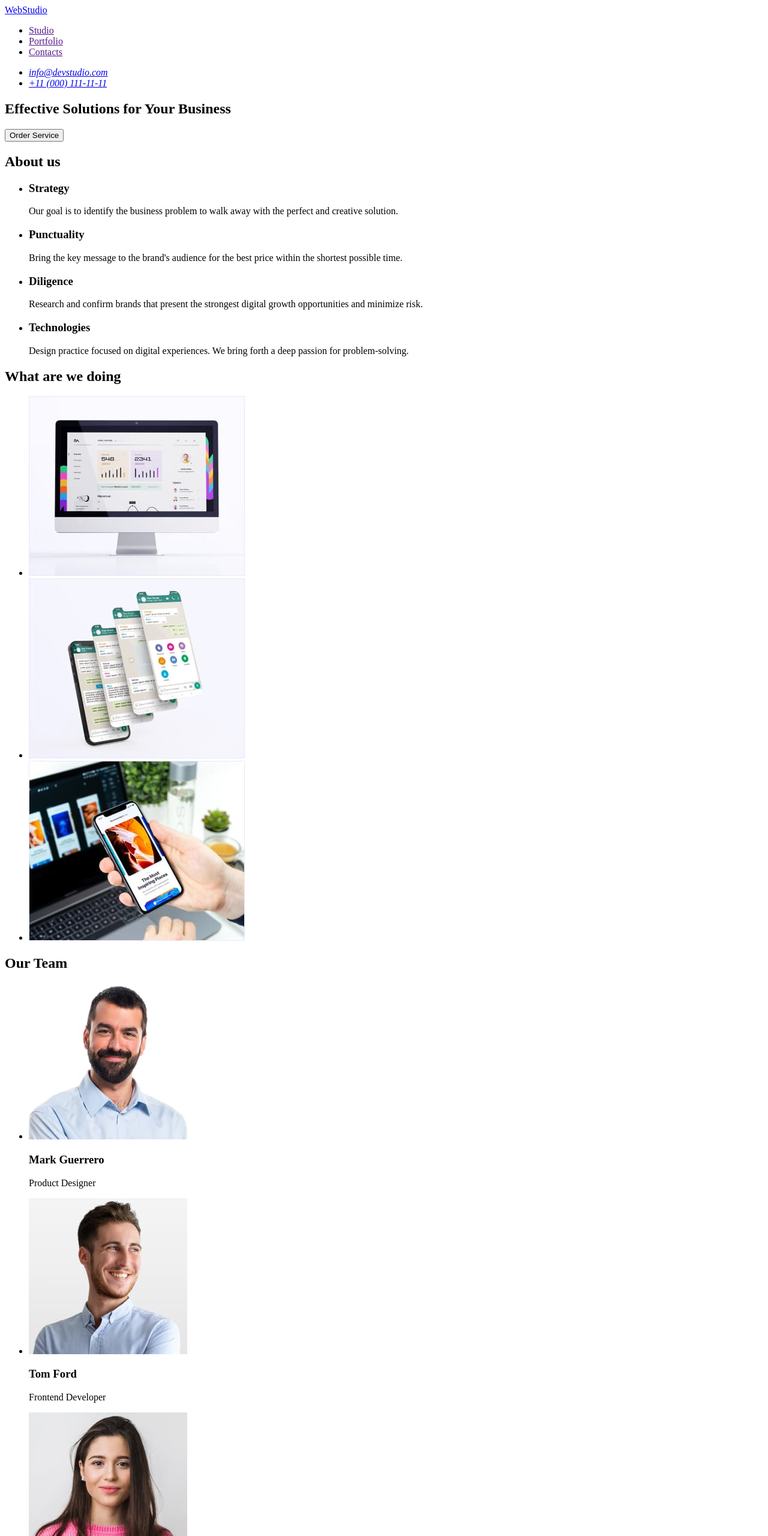
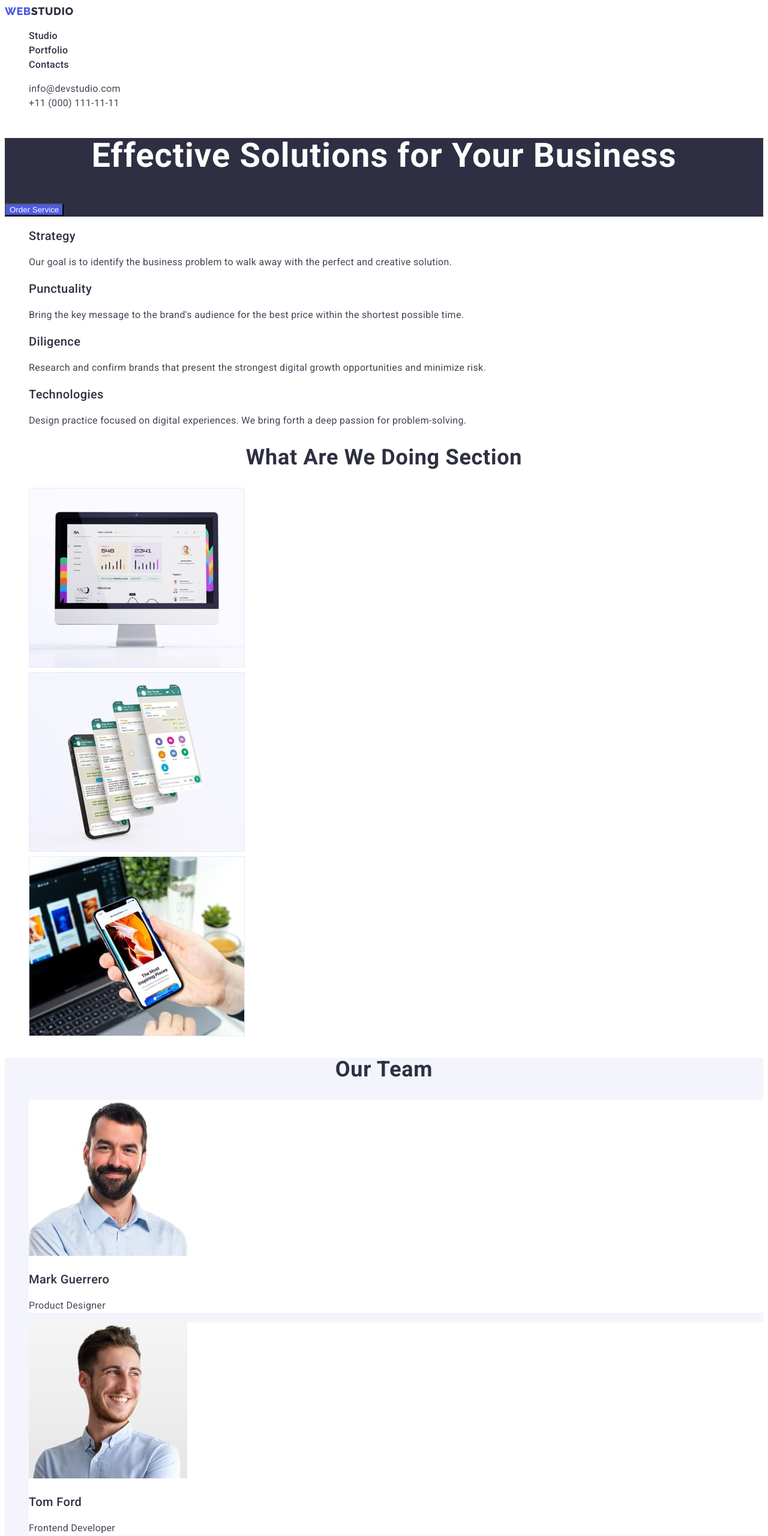
Before and after one commit to ChristinaArchr/goit-markup-hw-02, a plain HTML site: page index.html in a window 1280 px wide. Shown: the top 2560 px of the page at 60% size. Drawn offline with Linux system fonts and the light colour scheme.

Commit message:
Home Work #2 (Updated Version)

```diff
--- /dev/null
+++ b/css/styles.css
@@ -0,0 +1,228 @@
+:root {
+  /* Text Colors */
+  --main-text-clr: #2E2F42;
+  --secondary-text-clr: #434455;
+  --logo-clr: #f4f4fd;
+  --btn-clr: #4d5ae5;
+  --activation: #404bbf;
+
+  /* Background Colors */
+  --main-background-clr: #ffffff;
+
+  /* Fonts */
+  --main-font: "Roboto", sans-serif;
+  --secondary-font: "Raleway", sans-serif;
+}
+
+/**
+  |============================
+  | BODY
+  |============================
+*/
+
+body {
+  background-color: var(--main-background-clr);
+  color: var(--secondary-text-clr);
+  font-family: var(--main-font);
+  font-style: normal;
+  font-weight: 400;
+  font-size: 16px;
+  line-height: 24px;
+  letter-spacing: 0.02em;
+}
+
+/**
+  |============================
+  | THE SAME DATA
+  |============================
+*/
+
+.heading-text {
+  color: var(--main-text-clr);
+  font-weight: 700;
+  font-size: 36px;
+  line-height: 40px;
+  line-height: 1.11;
+  text-align: center;
+  letter-spacing: 0.02em;
+  text-transform: capitalize;
+}
+
+.heading-title {
+  color: var(--main-text-clr);
+  font-weight: 500;
+  font-size: 20px;
+  line-height: 1.2;
+  letter-spacing: 0.02em;
+}
+
+.subtitle {
+  font-size: 16px;
+  color: var(--secondary-text-clr);
+}
+
+.list {
+  list-style: none;
+}
+
+.link {
+  text-decoration: none;
+}
+
+.button {
+  font-family: var(--secondary-font);
+  font-weight: 500;
+  font-size: 16px;
+  line-height: 1.5;
+  letter-spacing: 0.04em;
+  cursor: pointer;
+}
+
+.nav-item:focus,
+.nav-item:hover,
+.address-item:focus,
+.address-item:hover {
+  color: var(--activation);
+}
+
+
+/* !!! INDEX PAGE !!! */
+
+/**
+  |============================
+  | Header Section
+  |============================
+*/
+
+.logo {
+  font-family: var(--secondary-font);
+  font-style: normal;
+  font-weight: 800;
+  font-size: 18px;
+  line-height: 1.17;
+  letter-spacing: 0.03em;
+  color: var(--btn-clr);
+  text-transform: uppercase;
+}
+
+.header-logo {
+  color: var(--main-text-clr);
+}
+
+.nav-item {
+  font-weight: 500;
+  font-size: 16px;
+  line-height: 1.5;
+  color: var(--main-text-clr);
+}
+
+.address-list,
+.address-item {
+  font-style: normal;
+  font-weight: 400;
+  font-size: 16px;
+  color: var(--secondary-text-clr);
+}
+
+/**
+  |============================
+  | Hero Section
+  |============================
+*/
+
+.hero-section {
+  background-color: var(--main-text-clr);
+}
+.heading-main {
+  color: #fff;
+  font-weight: 700;
+  font-size: 56px;
+  line-height: 1.07;
+  text-align: center;
+  letter-spacing: 0.02em;
+}
+
+.main-btn {
+  color: #fff;
+  background-color: var(--btn-clr);
+}
+
+.main-btn:focus,
+.main-btn:hover {
+  background-color: var(--activation);
+}
+
+/**
+  |============================
+  | About Us Section
+  |============================
+*/
+
+.goals {
+}
+
+.hidden {
+}
+
+/**
+  |============================
+  | What Are We Doing Section
+  |============================
+*/
+
+.section-summary {
+}
+
+/**
+  |============================
+  | Our Team Section
+  |============================
+*/
+
+.team-section {
+  background-color: var(--logo-clr);
+}
+
+.team-img {
+  background-color: var(--main-background-clr);
+}
+
+/**
+  |============================
+  | Footer Section
+  |============================
+*/
+
+.footer {
+  background-color: var(--main-text-clr);
+}
+
+.logo {
+}
+
+.footer-logo,
+.footer-text {
+  color: var(--logo-clr);
+}
+
+/* !!! PORTFOLIO PAGE !!! */
+
+/**
+  |============================
+  | Buttons Section
+  |============================
+*/
+
+.hidden {
+}
+
+.filter-btn {
+  color: var(--btn-clr);
+  background-color: var(--logo-clr);
+}
+
+.filter-btn:focus,
+.filter-btn:hover {
+  color: var(--main-background-clr);
+  background-color: var(--activation);
+}
--- a/index.html
+++ b/index.html
@@ -5,112 +5,182 @@
     <meta http-equiv="X-UA-Compatible" content="IE=edge" />
     <meta name="viewport" content="width=device-width, initial-scale=1.0" />
     <title>WebStudio</title>
-    <link rel="stylesheet" href="./styles.css">
+
+    <!-- Fonts styles -->
+
+    <link rel="preconnect" href="https://fonts.googleapis.com" />
+    <link rel="preconnect" href="https://fonts.gstatic.com" crossorigin />
+    <link
+      href="https://fonts.googleapis.com/css2?family=Raleway:wght@800&family=Roboto:wght@400;500;700;900&display=swap"
+      rel="stylesheet"
+    />
+    <!-- Custom styles -->
+    <link rel="stylesheet" href="./css/styles.css" />
   </head>
 
   <body>
-    <!-- Header-->
+    <!-- Header section-->
     <header>
       <nav>
-        <a href="./index.html">WebStudio</a>
-        <ul>
-          <li><a href="">Studio</a></li>
-          <li><a href="">Portfolio</a></li>
-          <li><a href="">Contacts</a></li>
+        <a class="logo link" href="./index.html"
+          >Web<span class="header-logo">Studio</span></a
+        >
+        <ul class="list">
+          <li><a href="./index.html" class="nav-item link">Studio</a></li>
+          <li>
+            <a href="./portfolio.html" class="nav-item link">Portfolio</a>
+          </li>
+          <li><a href="" class="nav-item link">Contacts</a></li>
         </ul>
-
-        <address>
-          <ul>
-            <li><a href="mailto:info@devstudio.com">info@devstudio.com</a></li>
-            <li><a href="tel:+110001111111">+11 (000) 111-11-11</a></li>
-          </ul>
-        </address>
       </nav>
+      <address class="address-list">
+        <ul class="list">
+          <li>
+            <a class="address-item link" href="mailto:info@devstudio.com"
+              >info@devstudio.com</a
+            >
+          </li>
+          <li>
+            <a class="address-item link" href="tel:+110001111111"
+              >+11 (000) 111-11-11</a
+            >
+          </li>
+        </ul>
+      </address>
     </header>
 
-    <!-- Main Container-->
+    <!-- Main -->
     <main>
-      <!-- Section 1-->
-      <section>
-        <h1>Effective Solutions for Your Business</h1>
-        <button type="button">Order Service</button>
+
+      <!-- Hero Section-->
+      <section class="hero-section">
+        <h1 class="heading-main">Effective Solutions for Your Business</h1>
+        <button class="main-btn" type="button">Order Service</button>
       </section>
-      <!-- Section 2-->
-      <section>
-        <h2>About us</h2>
-        <ul>
+
+      <!-- About Us Section-->
+      <section class="goals">
+        <h2 class="hidden" hidden>Our Goals</h2>
+        <ul class="list">
           <li>
-            <h3>Strategy</h3>
-            <p>Our goal is to identify the business problem to walk away with the perfect and creative solution.</p>
-          </li>
-          <li>
-            <h3>Punctuality</h3>
-            <p>Bring the key message to the brand's audience for the best price within the shortest possible time.</p>
-          </li>
-          <li>
-            <h3>Diligence</h3>
-            <p>
-              Research and confirm brands that present the strongest digital growth opportunities and minimize risk.
+            <h3 class="heading-title">Strategy</h3>
+            <p class="subtitle">
+              Our goal is to identify the business problem to walk away with the
+              perfect and creative solution.
             </p>
           </li>
           <li>
-            <h3>Technologies</h3>
-            <p>Design practice focused on digital experiences. We bring forth a deep passion for problem-solving.</p>
+            <h3 class="heading-title">Punctuality</h3>
+            <p class="subtitle">
+              Bring the key message to the brand's audience for the best price
+              within the shortest possible time.
+            </p>
+          </li>
+          <li>
+            <h3 class="heading-title">Diligence</h3>
+            <p class="subtitle">
+              Research and confirm brands that present the strongest digital
+              growth opportunities and minimize risk.
+            </p>
+          </li>
+          <li>
+            <h3 class="heading-title">Technologies</h3>
+            <p class="subtitle">
+              Design practice focused on digital experiences. We bring forth a
+              deep passion for problem-solving.
+            </p>
           </li>
         </ul>
       </section>
-      <!-- Section 3-->
-      <section>
-        <h2>What are we doing</h2>
-        <ul>
+
+      <!-- What Are We Doing Section -->
+      <section class="section-summary">
+        <h2 class="heading-text">What Are We Doing Section</h2>
+        <ul class="list">
           <li>
-            <img src="./images/what-are-we-doing/img-1.jpg" alt="Data Analytics" width="360" height="300" />
+            <img
+              src="./images/what-are-we-doing/img-1.jpg"
+              alt="Data Analytics img"
+              width="360"
+              height="300"
+            />
           </li>
           <li>
-            <img src="./images/what-are-we-doing/img-2.jpg" alt="Mobile Data" width="360" height="300" />
+            <img
+              src="./images/what-are-we-doing/img-2.jpg"
+              alt="Mobile Data img"
+              width="360"
+              height="300"
+            />
           </li>
           <li>
-            <img src="./images/what-are-we-doing/img-3.jpg" width="360" height="300" />
+            <img
+              src="./images/what-are-we-doing/img-3.jpg"
+              alt="Mobile img"
+              width="360"
+              height="300"
+            />
           </li>
         </ul>
       </section>
-      <!-- Section 4-->
-      <section>
-        <h2>Our Team</h2>
-        <ul>
-          <li>
-            <!-- Mark Guerrero Section-->
-            <img src="./images/our-team/mark-guerrero.jpg" alt="Mark Guerrero Photo" width="264" height="260" />
-            <h3>Mark Guerrero</h3>
-            <p>Product Designer</p>
+
+      <!-- Our Team Section-->
+      <section class="team-section">
+        <h2 class="heading-text">Our Team</h2>
+        <ul class="list">
+          <li class="team-img">
+            <img
+              src="./images/our-team/mark-guerrero.jpg"
+              alt="Photo of Product Designer Mark Guerrero"
+              width="264"
+              height="260"
+            />
+            <h3 class="heading-title">Mark Guerrero</h3>
+            <p class="subtitle">Product Designer</p>
           </li>
-          <li>
-            <!-- Tom Ford Section-->
-            <img src="./images/our-team/tom-ford.jpg" alt="Tom Ford Photo" width="264" height="260" />
-            <h3>Tom Ford</h3>
-            <p>Frontend Developer</p>
+          <li class="team-img">
+            <img
+              src="./images/our-team/tom-ford.jpg"
+              alt="Photo of Frontend Developer Tom Ford"
+              width="264"
+              height="260"
+            />
+            <h3 class="heading-title">Tom Ford</h3>
+            <p class="subtitle">Frontend Developer</p>
           </li>
-          <li>
-            <!-- Camila Garcia Section-->
-            <img src="./images/our-team/camila-garcia.jpg" alt="Camila Garcia Photo" width="264" height="260" />
-            <h3>Camila Garcia</h3>
-            <p>Marketing</p>
+          <li class="team-img">
+            <img
+              src="./images/our-team/camila-garcia.jpg"
+              alt="Photo of Marketing Camila Garcia"
+              width="264"
+              height="260"
+            />
+            <h3 class="heading-title">Camila Garcia</h3>
+            <p class="subtitle">Marketing</p>
           </li>
-          <li>
-            <!-- Daniel Wilson Section-->
-            <img src="./images/our-team/daniel-wilson.jpg" alt="Daniel Wilson Photo" width="264" height="260" />
-            <h3>Daniel Wilson</h3>
-            <p>UI Designer</p>
+          <li class="team-img">
+            <img
+              src="./images/our-team/daniel-wilson.jpg"
+              alt="Photo of UI Designer Daniel Wilson"
+              width="264"
+              height="260"
+            />
+            <h3 class="heading-title">Daniel Wilson</h3>
+            <p class="subtitle">UI Designer</p>
           </li>
         </ul>
       </section>
     </main>
 
-    <!-- Footer -->
-
-    <footer>
-      <a href="./index.html">WebStudio</a>
-      <p>Increase the flow of customers and sales for your business with digital marketing & growth solutions.</p>
+     <!-- Footer -->
+    <footer class="footer">
+      <a class="logo link" href="./index.html"
+        >Web<span class="footer-logo">Studio</span></a
+      >
+      <p class="footer-text">
+        Increase the flow of customers and sales for your business with digital
+        marketing & growth solutions.
+      </p>
     </footer>
   </body>
 </html>
```
Also changed, not shown: portfolio.html (added, +181 -0 lines), .prettierrc.json (added), images/images-portfolio/project-cards/img-1.jpg (added), images/images-portfolio/project-cards/img-2.jpg (added), images/images-portfolio/project-cards/img-3.jpg (added), images/images-portfolio/project-cards/img-4.jpg (added), images/images-portfolio/project-cards/img-5.jpg (added), images/images-portfolio/project-cards/img-6.jpg (added), images/images-portfolio/project-cards/img-7.jpg (added), images/images-portfolio/project-cards/img-8.jpg (added), images/images-portfolio/project-cards/img-9.jpg (added), styles.css (deleted).
